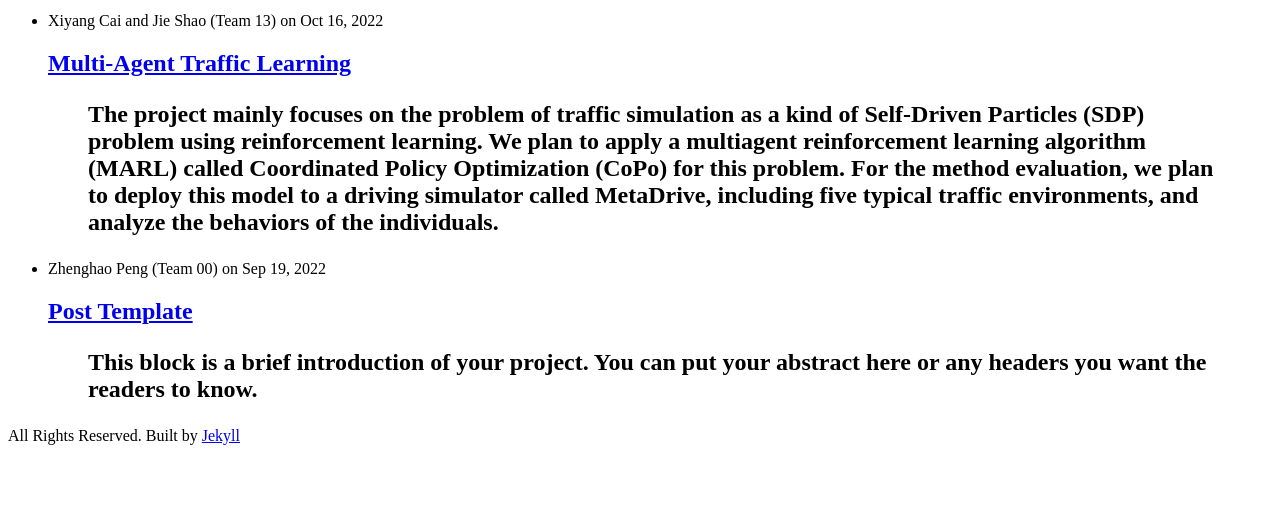
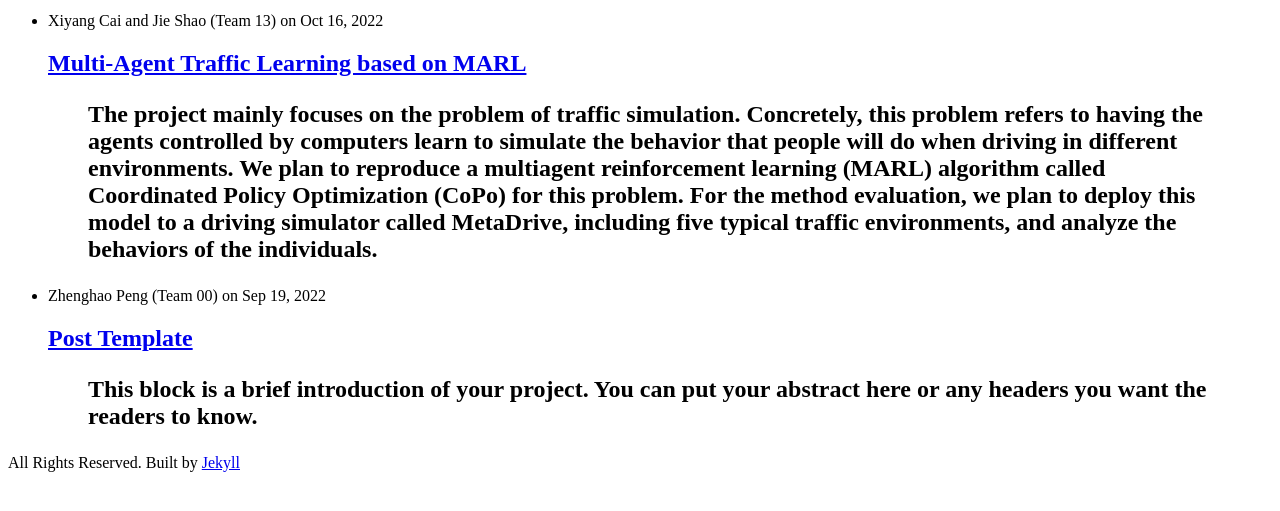
Before and after one commit to ucla-rlcourse/CS269-projects-2022fall, a Jekyll site: the page built from index.html, in a window 1280 px wide, cut to the strip 212-723 px from the top of the page. Built offline with Jekyll 4.4.1, drawn with Linux system fonts in a browser that asks for light colours; some of the changed lines change nothing that is shown.

Commit message:
Team 13 week 4 proposal update

```diff
--- a/_posts/2022-09-19-team13.md
+++ b/_posts/2022-09-19-team13.md
@@ -1,28 +1,45 @@
 ---
 layout: post
 comments: true
-title: Multi-Agent Traffic Learning
+title: Multi-Agent Traffic Learning based on MARL
 author: Xiyang Cai and Jie Shao (Team 13)
 date: 2022-10-16
 ---
 
 
-> The project mainly focuses on the problem of traffic simulation as a kind of Self-Driven Particles (SDP) problem using reinforcement learning. We plan to apply a multiagent reinforcement learning algorithm (MARL) called Coordinated Policy Optimization (CoPo) for this problem. For the method evaluation, we plan to deploy this model to a driving simulator called MetaDrive, including five typical traffic environments, and analyze the behaviors of the individuals.
+> The project mainly focuses on the problem of traffic simulation. Concretely, this problem refers to having the agents controlled by computers learn to simulate the behavior that people will do when driving in different environments. We plan to reproduce a multiagent reinforcement learning (MARL) algorithm called Coordinated Policy Optimization (CoPo) for this problem. For the method evaluation, we plan to deploy this model to a driving simulator called MetaDrive, including five typical traffic environments, and analyze the behaviors of the individuals.
 
 <!--more-->
 {: class="table-of-content"}
+
 * TOC
 {:toc}
+## Description
+
+Traffic systems can be a kind of Self-Driven Particles systems [1]. It is hard to design manual controllers for the traffic system of vehicle flow since the interactions of agents are time-varying and the environment is non-stationary in this problem [2]. The development of multi-agent reinforcement learning (MARL) in competitive multi-player games [3, 4, 5] these years appears to provide a solution for SDP. However, there are still some challenges for it. Firstly, each constituent agent in an SDP system is self-interested and the relationship between agents is constantly changing. Second, it is difﬁcult to generate the social behaviors of the vehicle flow through a top-down design since cooperation and competition naturally emerge as the outcomes of the self-driven instinct and the multi-agent interaction. Lastly, most of the MARL methods assume that the role of each agent is pre-determined and ﬁxed within one episode but the agent in SDP has its individual objective [1].
+
+In this project, we will reproduce the research of Peng *et al.* [1] in the MetaDrive driving simulator [6], where they propose a novel MARL algorithm called Coordinated Policy Optimization (CoPo) for the simulation of the traffic system. This algorithm aims to control all the vehicles in the scene by operating on the low-level continuous control space. The CoPo facilitates the coordination of agents at both local and global levels.
+
+The source code of CoPo is available at https://github.com/decisionforce/CoPO.
+
+## Reference
+
+[1] Kanagaraj, Venkatesan, and Martin Treiber. "Self-driven particle model for mixed traffic and other disordered flows." *Physica A: Statistical Mechanics and its Applications* 509 (2018): 1-11.
+
+[2] Peng, Zhenghao, et al. "Learning to simulate self-driven particles system with coordinated policy optimization." *Advances in Neural Information Processing Systems* 34 (2021): 10784-10797.
+
+[3] Baker, Bowen, et al. "Emergent tool use from multi-agent autocurricula." *arXiv preprint arXiv:1909.07528* (2019).
+
+[4] Kurach, Karol, et al. "Google research football: A novel reinforcement learning environment." *Proceedings of the AAAI Conference on Artificial Intelligence*. Vol. 34. No. 04. 2020.
+
+[5] Samvelyan, Mikayel, et al. "The starcraft multi-agent challenge." *arXiv preprint arXiv:1902.04043* (2019).
+
+[6] Li, Quanyi, et al. "Metadrive: Composing diverse driving scenarios for generalizable reinforcement learning." *IEEE transactions on pattern analysis and machine intelligence* (2022).
 
 
-## Description
-Should include a brief description of what you will do, such as what paper you want to reproduce, what’s your tasks and experiments. Remember to include references to code, paper and relevant materials. Keep this in mind: your reader should know what to expect after reading these materials.
 
-list the relevant papers and potential environments to use.
 
-## Reference
-[1] Dwibedi, Debidatta, et al. "Counting out time: Class agnostic video repetition counting in the wild." Proceedings of the IEEE/CVF Conference on Computer Vision and Pattern Recognition. 2020.
 
-[Peng, et al.] Peng, Zhenghao, et al. "Maybe you can also use other format for reference as you wish." Nature. 2022.
+
 
 ---
```
